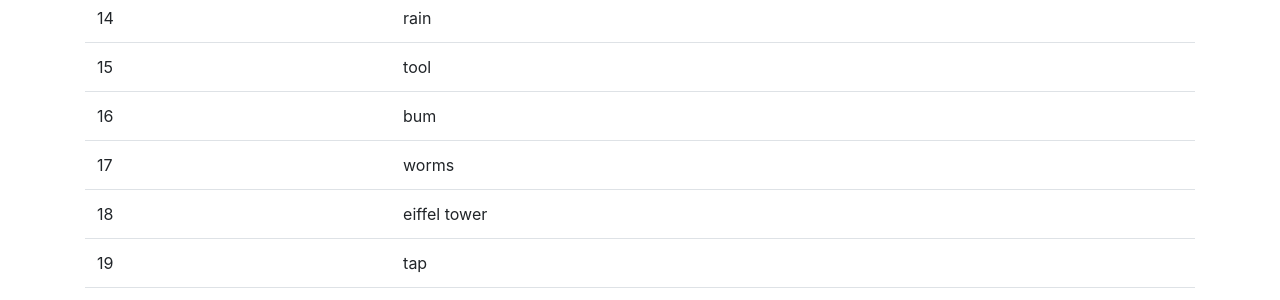
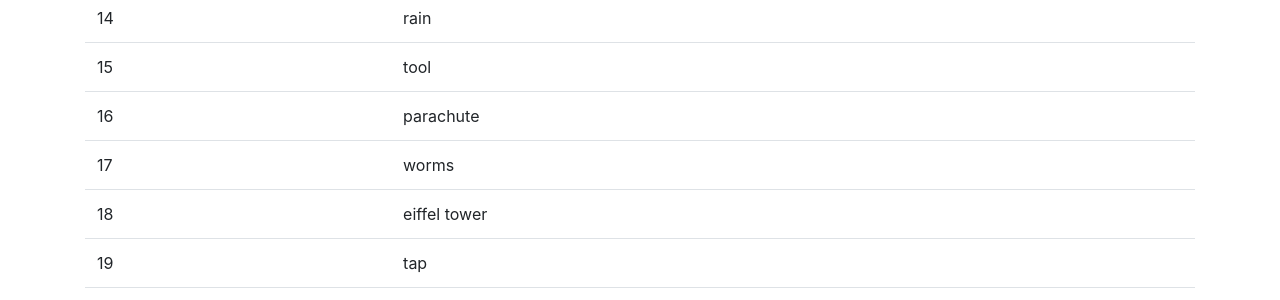
Before and after one commit to smvamsi96/smvamsi96.github.io, a Jekyll site: the page index.html, which Jekyll copies as it is, in a window 1280 px wide and 900 px high, scrolled down 1070 px. Shown: the part 154-454 px from the top of the window. Built offline with Jekyll 4.4.1, drawn with Linux system fonts in a browser that asks for light colours.

Commit message:
change-hook-16

```diff
--- a/index.html
+++ b/index.html
@@ -162,7 +162,7 @@
 
 					<tr>
 						<td>16</td>
-						<td>bum</td>
+						<td>parachute</td>
 					</tr>
 
 
```
